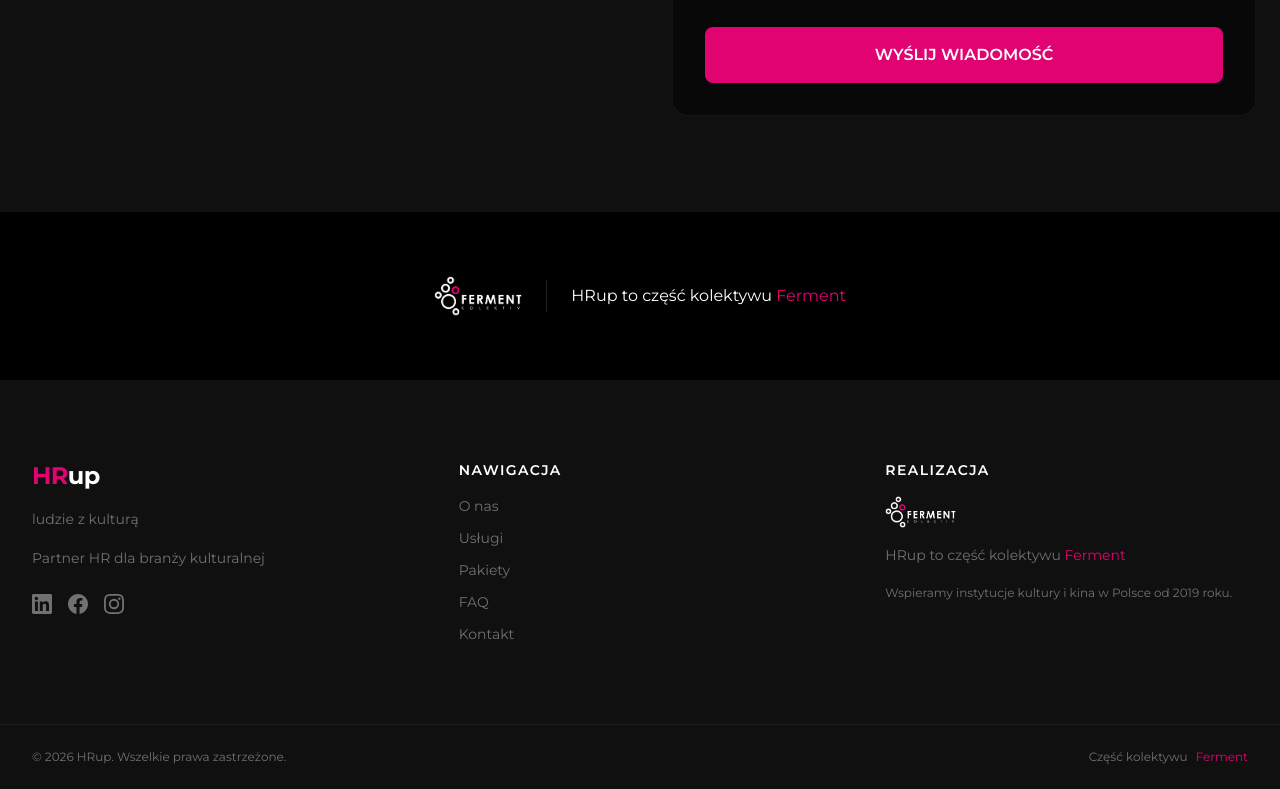
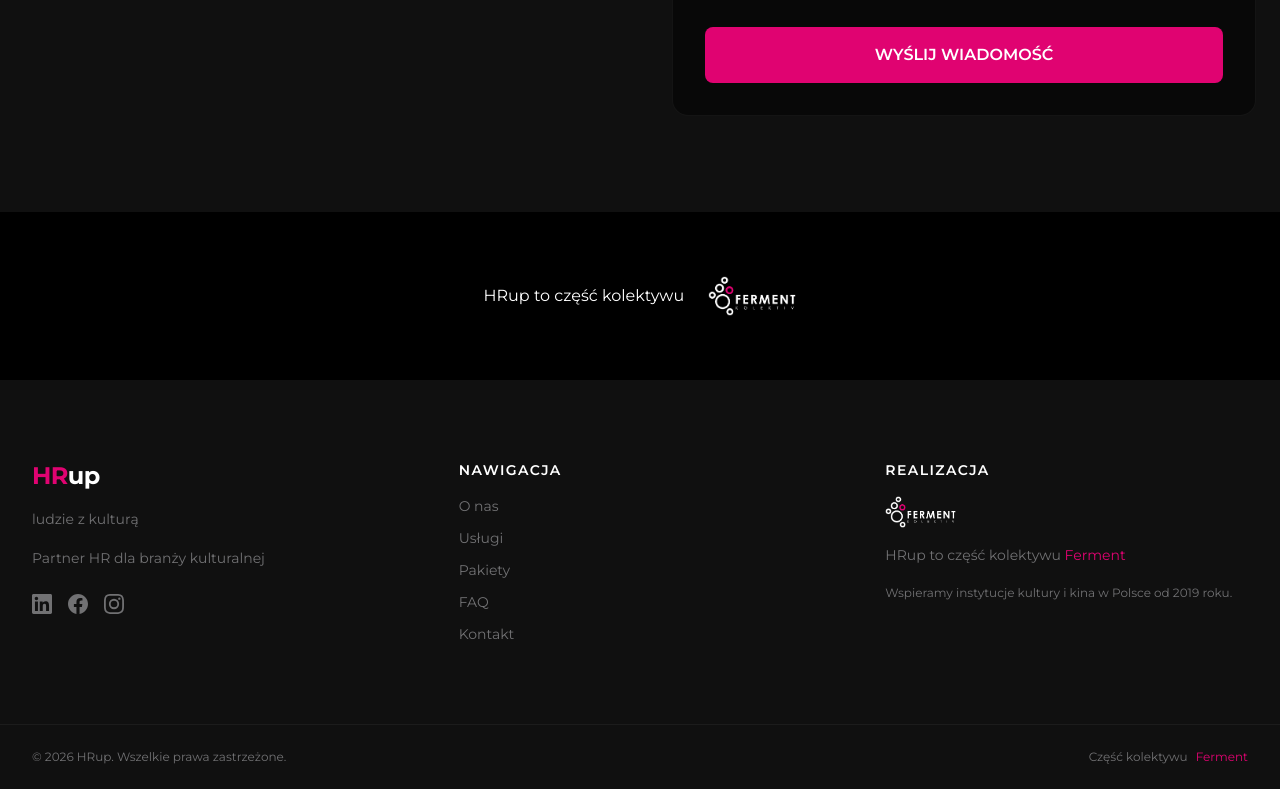
Before and after one commit to pc-style/ferment-hrup, a React (Vite) app: page /kontakt in a window 1280 px wide. Shown: the part 1067-1856 px from the top of the page. Built offline with nearby package versions, Linux system fonts and the light colour scheme.

Commit message:
feat: reorder packages - move HRup FAST to right position
feat: update Ferment link in contact - use logo as clickable link

```diff
--- a/src/pages/ContactPage.tsx
+++ b/src/pages/ContactPage.tsx
@@ -211,6 +211,9 @@
             transition={{ duration: 0.7 }}
             className="flex flex-col md:flex-row items-center justify-center gap-6 text-center"
           >
+            <p className="text-white font-medium">
+              HRup to część kolektywu{" "}
+            </p>
             <a
               href="https://ferment.com.pl/"
               target="_blank"
@@ -219,24 +222,10 @@
             >
               <img
                 src="/logo.webp"
-                alt="Ferment"
+                alt="ferment"
                 className="h-10 w-auto"
               />
             </a>
-            <div className="h-8 w-px bg-brand-grey/30 hidden md:block" />
-            <div>
-              <p className="text-white font-medium">
-                HRup to część kolektywu{" "}
-                <a
-                  href="https://ferment.com.pl/"
-                  target="_blank"
-                  rel="noopener noreferrer"
-                  className="text-brand-pink hover:underline"
-                >
-                  Ferment
-                </a>
-              </p>
-            </div>
           </motion.div>
         </div>
       </section>
--- a/src/pages/PackagesPage.tsx
+++ b/src/pages/PackagesPage.tsx
@@ -178,17 +178,6 @@
 
 const additionalPackages = [
   {
-    name: 'HRup FAST',
-    price: '+30% do pakietu',
-    description: 'Tryb pilny "na wczoraj" – skrócony proces, priorytetowy sourcing, szybka rekomendacja',
-    icon: (
-      <svg className="w-8 h-8" viewBox="0 0 32 32" fill="none">
-        <path d="M16 4v12l8 4" stroke="#e00371" strokeWidth="2.5" strokeLinecap="round" strokeLinejoin="round"/>
-        <circle cx="16" cy="16" r="12" stroke="#e00371" strokeWidth="2"/>
-      </svg>
-    ),
-  },
-  {
     name: 'HRup Onboard',
     price: '2 500 zł',
     description: 'Mini-onboarding: checklisty, instrukcje, monitoring 30-60 dni',
@@ -218,6 +207,17 @@
     icon: (
       <svg className="w-8 h-8" viewBox="0 0 32 32" fill="none">
         <path d="M16 6l3 6 7 1-5 5 1.2 6.5L16 21.5l-6.2 3L11 18l-5-5 7-1z" stroke="#e00371" strokeWidth="2" strokeLinejoin="round"/>
+      </svg>
+    ),
+  },
+  {
+    name: 'HRup FAST',
+    price: '+30% do pakietu',
+    description: 'Tryb pilny "na wczoraj" – skrócony proces, priorytetowy sourcing, szybka rekomendacja',
+    icon: (
+      <svg className="w-8 h-8" viewBox="0 0 32 32" fill="none">
+        <path d="M16 4v12l8 4" stroke="#e00371" strokeWidth="2.5" strokeLinecap="round" strokeLinejoin="round"/>
+        <circle cx="16" cy="16" r="12" stroke="#e00371" strokeWidth="2"/>
       </svg>
     ),
   },
```
